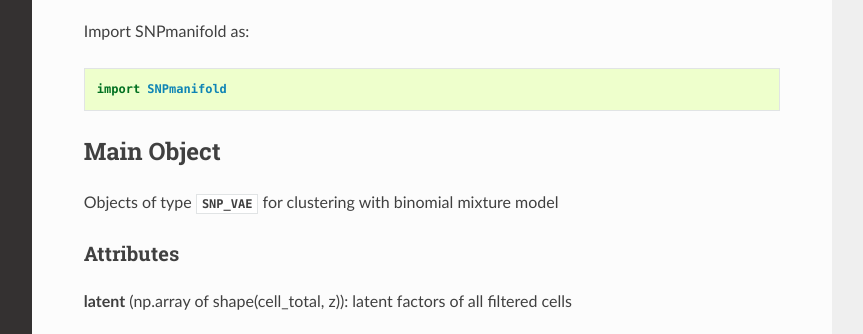
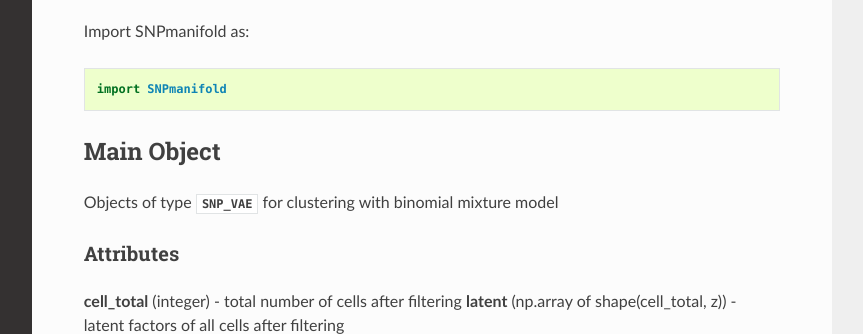
Before and after one commit to StatBiomed/SNPmanifold, a Sphinx documentation site: the page built from docs/API.rst, in a window 1280 px wide, cut to the strip 264-598 px from the top of the page. Shown: the whole strip, without its empty margins (268-1131 px from the left). Built offline with Sphinx 7.4.7 and the Read the Docs theme 2.0.0, drawn with Linux system fonts in a browser that asks for light colours; pages that are not in the unit, such as notebooks, are missing from menus.

Commit message:
Update API.rst

```diff
--- a/docs/API.rst
+++ b/docs/API.rst
@@ -17,7 +17,8 @@ mixture model
 Attributes
 ~~~~~~~~~~~~~~~~~~~~
 
-**latent** (np.array of shape(cell_total, z)): latent factors of all filtered cells
+**cell_total** (integer) - total number of cells after filtering
+**latent** (np.array of shape(cell_total, z)) - latent factors of all cells after filtering
 
 .. autoclass:: SNPmanifold.SNP_VAE
    :members:
```
